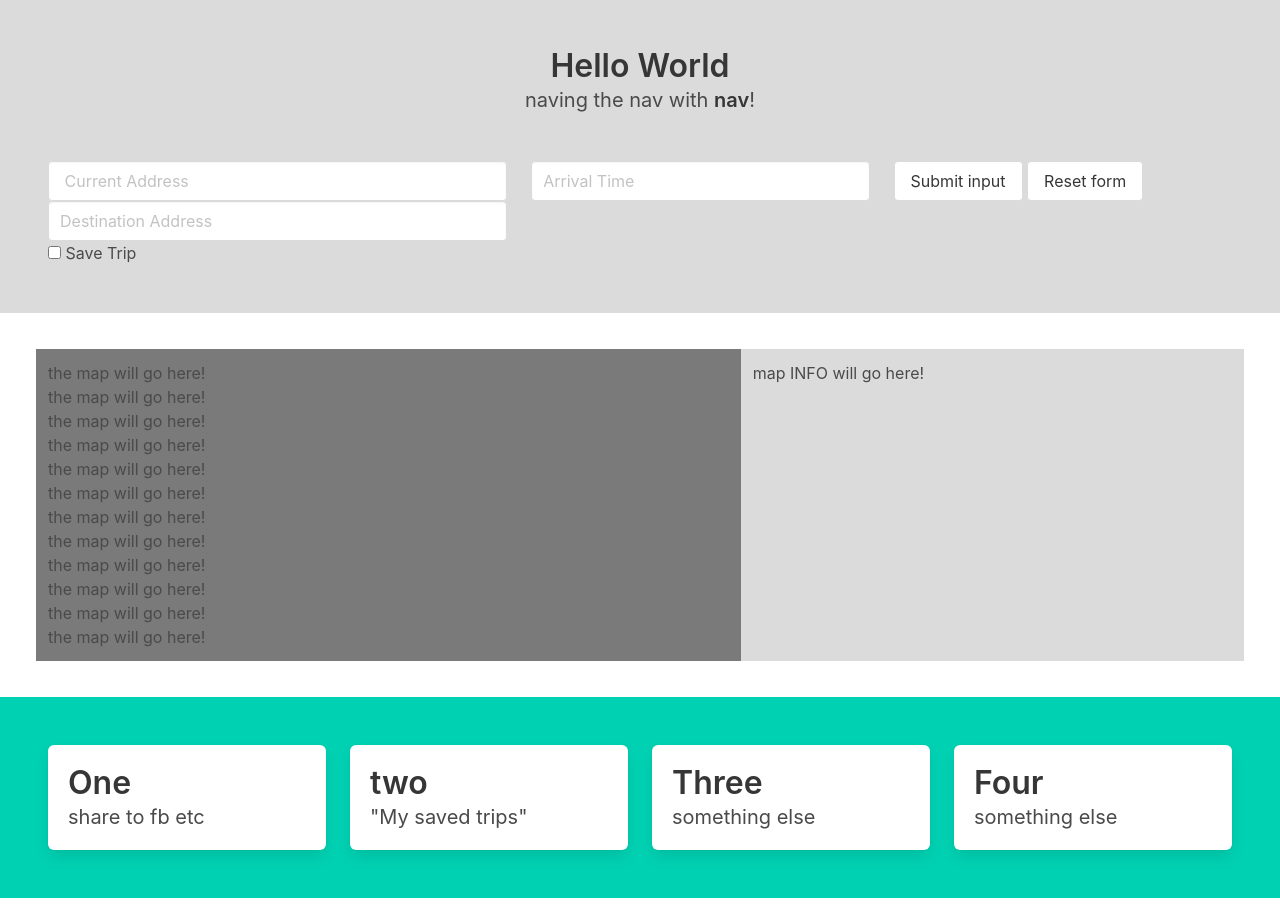
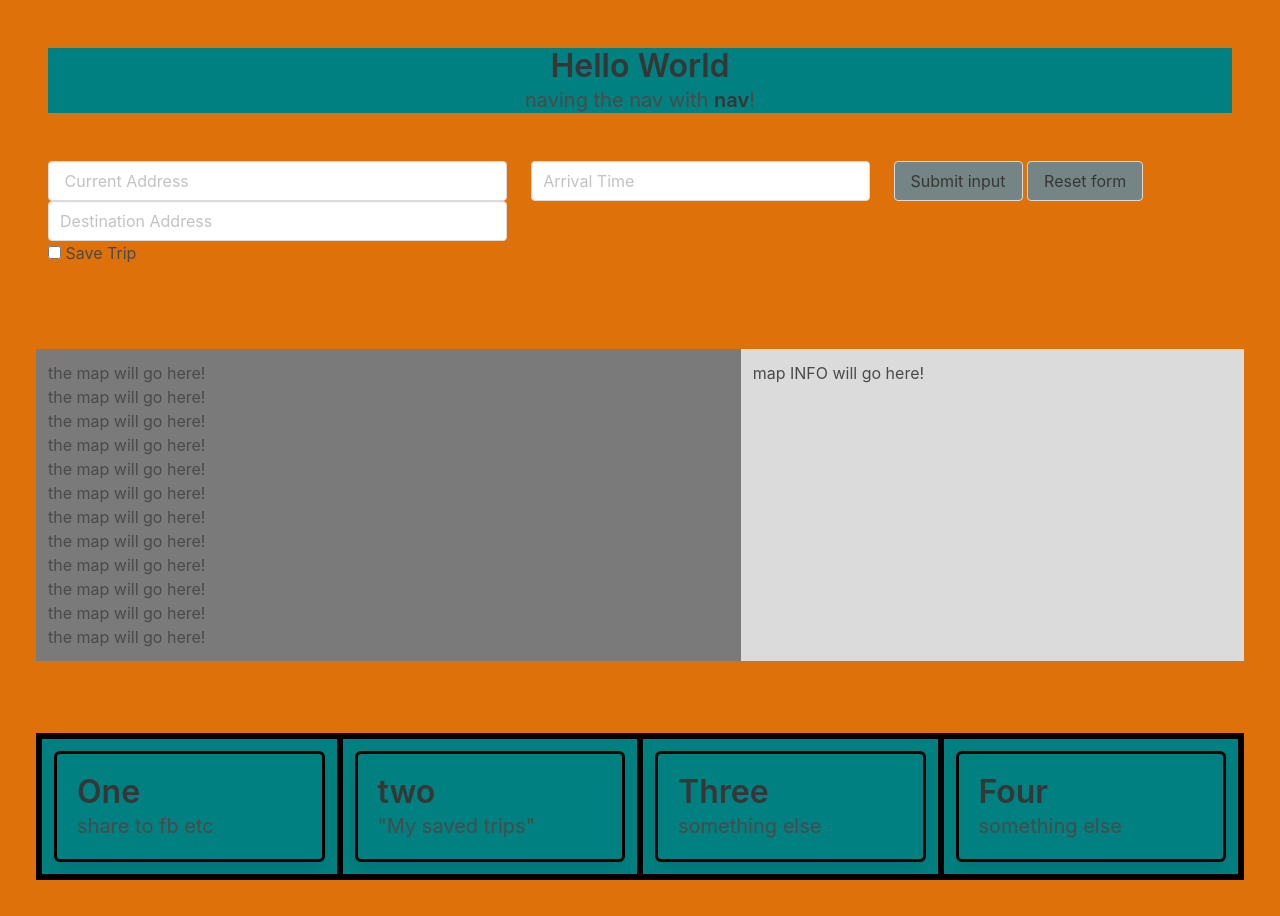
Before and after one commit to arielhuynh/Project1, a plain HTML site: page index.html in a window 1280 px wide. Drawn offline with nearby package versions, Linux system fonts and the light colour scheme.

Commit message:
adding color ideas maybe

```diff
--- a/index.html
+++ b/index.html
@@ -5,11 +5,12 @@
     <meta name="viewport" content="width=device-width, initial-scale=1">
     <title>Hello!</title>
     <link rel="stylesheet" href="https://cdn.jsdelivr.net/npm/bulma@0.8.0/css/bulma.min.css">
+    <link rel="stylesheet" type="text/css" href="project1.css">
     <script defer src="https://use.fontawesome.com/releases/v5.3.1/js/all.js"></script>
   </head>
   <body>
-  <section class="section has-background-grey-lighter">
-    <div class="container has-text-centered is-fluid has-background-grey-lighter">
+  <section class="section">
+    <div class="container has-text-centered is-fluid">
 
       <h1 class="title">
         Hello World
@@ -62,7 +63,7 @@
    </div>
 
   </section>
-  <section class="section has-background-primary">
+  <section class="section">
     <div class="tile is-ancestor">
         <div class="tile is-parent">
           <article class="tile is-child box">
--- /dev/null
+++ b/project1.css
@@ -0,0 +1,19 @@
+.section {
+    background-color: rgb(223, 113, 11);
+}
+
+.container {
+    background-color: teal;
+
+}
+
+.button {
+     background-color:rgb(117, 133, 133)
+}
+
+.tile {
+    background-color: teal;
+    border: solid black 3px;
+
+
+}
```
